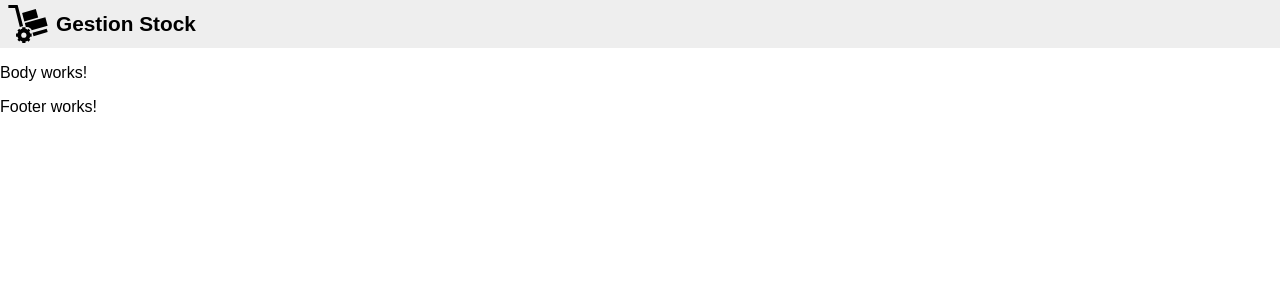
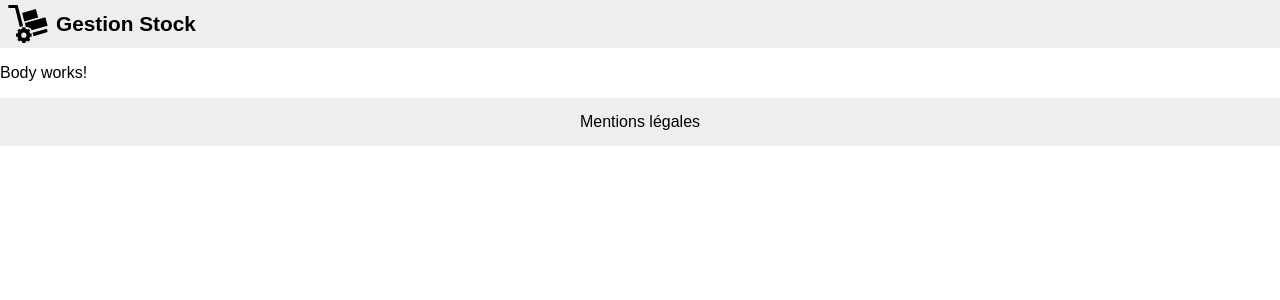
Before and after one commit to jlg-formation/vjs-mai-2023, a Vue app in the folder front/: page / in a window 1280 px wide. Shown: the top 300 px of the page. Built offline with nearby package versions, Linux system fonts and the light colour scheme.

Commit message:
dev: footer dom and css ok

```diff
--- a/front/src/components/layout/FooterLayout.vue
+++ b/front/src/components/layout/FooterLayout.vue
@@ -1,11 +1,26 @@
-<script setup lang="ts">
-
-</script>
+<script setup lang="ts"></script>
 
 <template>
-  <p>Footer works!</p>
+  <footer>
+    <a href="#"> Mentions légales </a>
+  </footer>
 </template>
 
-<style scoped>
+<style scoped lang="scss">
+footer {
+  background-color: #eee;
+  height: 3em;
+  display: flex;
+  align-items: center;
+  justify-content: center;
 
+  a {
+    color: inherit;
+    text-decoration: inherit;
+
+    &:hover {
+      text-decoration: underline;
+    }
+  }
+}
 </style>
```
